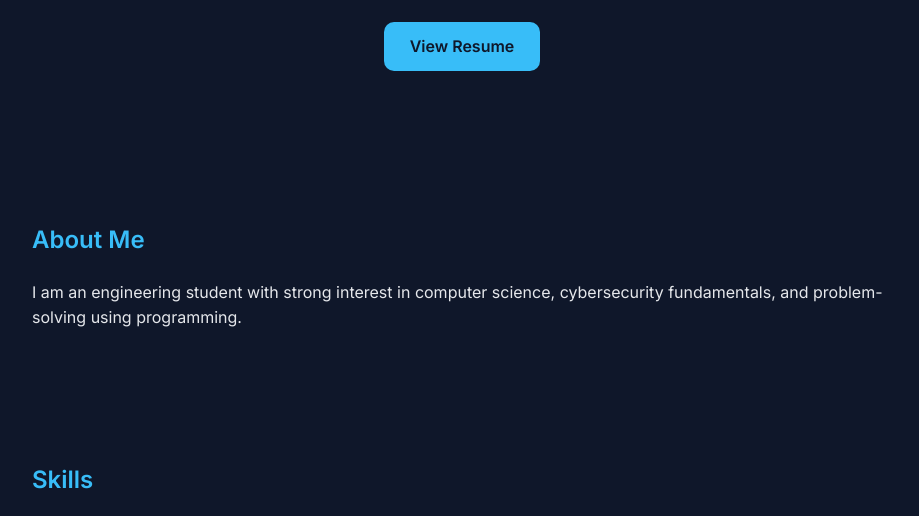
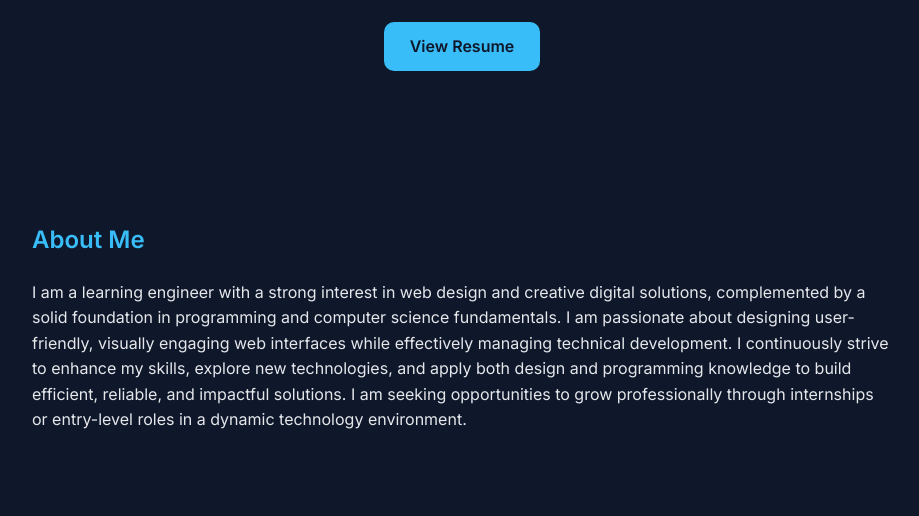
Before and after one commit to Thimmaiah187/Thimmaiah.github.io, a plain HTML site: page index.html in a window 1280 px wide. Shown: the part 211-727 px from the top of the page, without its empty margins (178-1097 px from the left). Drawn offline with nearby package versions, Linux system fonts and the light colour scheme.

Commit message:
improved about me
Updated personal description to reflect current interests and goals.

```diff
--- a/index.html
+++ b/index.html
@@ -29,8 +29,11 @@
   <section data-aos="fade-up">
     <h2>About Me</h2>
     <p>
-      I am an engineering student with strong interest in computer science,
-      cybersecurity fundamentals, and problem-solving using programming.
+      I am a learning engineer with a strong interest in web design and creative digital solutions, complemented by a solid foundation in programming
+      and computer science fundamentals. I am passionate about designing user-friendly, visually engaging web interfaces while effectively managing
+      technical development. I continuously strive to enhance my skills, explore new technologies, and apply both design and programming knowledge to
+      build efficient, reliable, and impactful solutions. I am seeking opportunities to grow professionally through internships
+      or entry-level roles in a dynamic technology environment.
     </p>
   </section>
 
```
